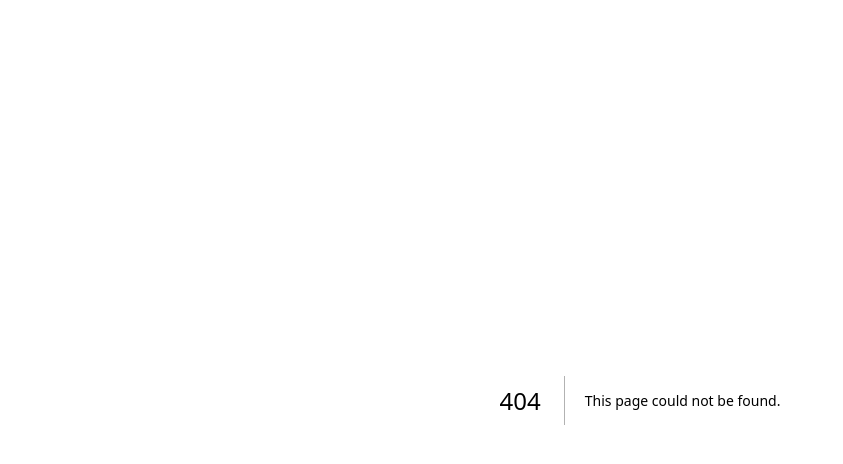
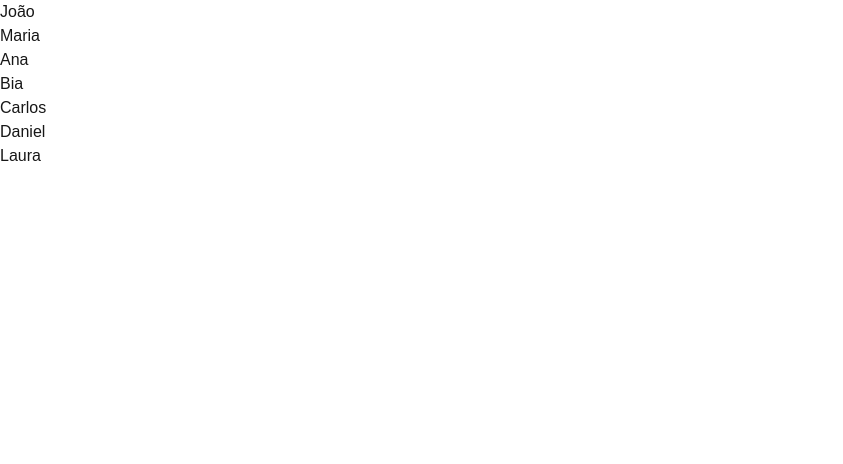
Before and after one commit to ivanProgramador/exercicios, a Next.js app: page /render/repeticao1 in a window 1280 px wide. Before the commit this address had no page. Shown: the top 464 px of the page, without its empty margins (0-843 px from the left). Built offline with nearby package versions, Linux system fonts and the light colour scheme.

Commit message:
repetition using for loop and using map function

```diff
--- /dev/null
+++ b/pages/render/repeticao1.jsx
@@ -0,0 +1,35 @@
+
+
+export default function repeticao1(){
+
+
+    const ListaAprovados = [
+        'João',
+        'Maria',
+        'Ana',
+        'Bia',
+        'Carlos',
+        'Daniel',
+        'Laura'
+    ];
+
+
+    function renderizarLista(){
+
+        const itens = [];
+
+        for(let i = 0; i < ListaAprovados.length;i++){
+
+            itens.push(<li key={i} >{ListaAprovados[i]}</li>);
+
+        }
+
+        return itens;
+    }
+
+    return (<ul>{renderizarLista()}</ul>)
+
+
+
+
+}
--- /dev/null
+++ b/pages/render/repeticao2.jsx
@@ -0,0 +1,30 @@
+export default function repeticao2(){
+
+
+    const ListaAprovados = [
+        'João',
+        'Maria',
+        'Ana',
+        'Bia',
+        'Carlos',
+        'Daniel',
+        'Laura'
+    ];
+
+
+    function renderizarLista(){
+      /*
+       No caso da função map o primeiro parametro é o iten o segundo é a chave dele
+       então para cada nome ele gera uma chave que é recebida pela variável i que eu coloquei
+       no parametro key do elemento li para resolver a advertencia que exige uma chave unica para
+       cada elemento gerado.
+      */
+      return ListaAprovados.map((nome,i)=><li key={i} >{nome}</li>);
+    }
+
+    return (<ul>{renderizarLista()}</ul>)
+
+
+
+
+}
```
